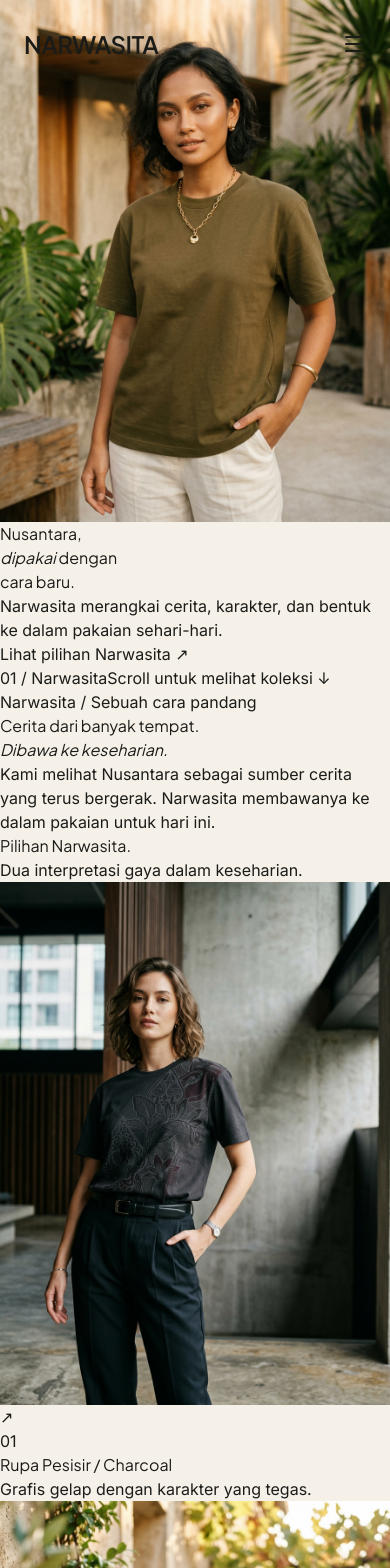
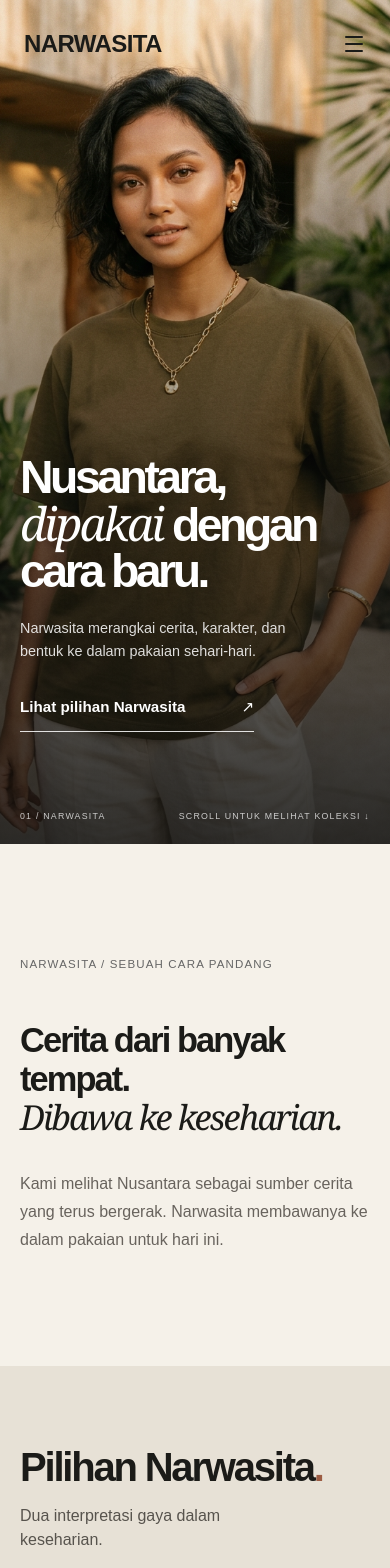
Before and after one commit to hulumzz/narwasita, a React (Vite) app: page / in a window 390 px wide. Shown: the top 1568 px of the page. Built offline with nearby package versions, Linux system fonts and the light colour scheme.

Commit message:
Implement signature responsive fashion editorial art direction

```diff
--- a/src/index.css
+++ b/src/index.css
@@ -1,27 +1,116 @@
 @import "tailwindcss";
-
+@import url('https://fonts.googleapis.com/css2?family=DM+Sans:wght@400;500;600;700&family=Manrope:wght@400;500;600;700;800&display=swap');
 @theme {
-  --color-ink: #1B1B18;
-  --color-paper: #F5F1E9;
-  --color-canvas: #E9E3D9;
-  --color-stone: #A7A096;
-  --color-copper: #9C5C43;
-  --color-moss: #344239;
-  --color-white: #FFFFFF;
-
-  --font-display: "Plus Jakarta Sans", sans-serif;
-  --font-body: "Inter", sans-serif;
+ --color-ink:#1b1b18; --color-paper:#f5f1e9; --color-canvas:#e9e3d9; --color-stone:#77746e; --color-copper:#9c5c43; --color-moss:#344239; --color-white:#fff;
+ --font-display:"Manrope",sans-serif; --font-body:"DM Sans",sans-serif;
 }
-
-@layer base {
-  body {
-    background-color: var(--color-paper);
-    color: var(--color-ink);
-    font-family: var(--font-body);
-    -webkit-font-smoothing: antialiased;
-  }
-
-  h1, h2, h3, h4, h5, h6 {
-    font-family: var(--font-display);
-  }
+:root{font-family:var(--font-body);color:var(--color-ink);background:var(--color-paper);font-synthesis:none}
+*,*::before,*::after{box-sizing:border-box}
+html{scroll-behavior:smooth;scroll-padding-top:90px}
+body{margin:0;min-width:320px;overflow-x:clip;-webkit-font-smoothing:antialiased}
+main{overflow-x:clip}
+img{display:block;max-width:100%}
+a{color:inherit;text-decoration:none}
+a:focus-visible,button:focus-visible{outline:2px solid var(--color-copper);outline-offset:5px}
+h1,h2,h3{font-family:var(--font-display);letter-spacing:-.055em}
+em{font-weight:500;font-style:normal}
+.campaign-hero{position:relative;height:100svh;min-height:600px;background:#393830;color:white;overflow:hidden;isolation:isolate}
+.campaign-hero__image,.campaign-hero__image picture,.campaign-hero__image img,.campaign-hero__veil{position:absolute;inset:0;width:100%;height:100%}
+.campaign-hero__image img{object-fit:cover;object-position:60% 43%}
+.campaign-hero__veil{z-index:1;background:linear-gradient(90deg,rgba(16,16,15,.73),rgba(16,16,15,.26) 54%,rgba(16,16,15,.05)),linear-gradient(0deg,rgba(16,16,15,.34),transparent 27%)}
+.campaign-hero__inner{position:relative;z-index:2;height:100%;width:min(calc(100% - 10vw),1440px);margin:auto;display:flex;flex-direction:column;justify-content:center}
+.campaign-hero__copy{margin-top:5rem;max-width:980px}
+.campaign-hero__copy h1{font-size:clamp(3.6rem,8.4vw,9.4rem);font-weight:700;line-height:.99;margin:0 0 2.2rem;letter-spacing:-.075em;text-wrap:balance}
+.campaign-hero__copy h1 em{font-weight:400;font-style:italic;font-family:Georgia,serif;letter-spacing:-.06em}
+.campaign-hero__copy p{font-size:clamp(.95rem,1.25vw,1.15rem);line-height:1.6;max-width:370px;margin:0 0 2rem;color:rgba(255,255,255,.85)}
+.campaign-hero__link{display:inline-flex;align-items:center;gap:3.5rem;border-bottom:1px solid rgba(255,255,255,.85);padding:0 0 .75rem;font-weight:600;font-size:.95rem;transition:gap .3s}
+.campaign-hero__link:hover{gap:4.2rem}
+.campaign-hero__index{position:absolute;bottom:2rem;left:0;right:0;display:flex;justify-content:space-between;text-transform:uppercase;letter-spacing:.14em;font-size:.67rem;color:rgba(255,255,255,.75)}
+.editorial-statement{padding:clamp(6rem,15vw,14rem) 5vw;background:var(--color-paper)}
+.editorial-statement__grid{max-width:1440px;margin:auto;display:grid;grid-template-columns:2fr 9fr;gap:4vw}
+.editorial-statement__index{font-size:.72rem;letter-spacing:.1em;text-transform:uppercase;padding-top:1rem;color:#666}
+.editorial-statement__body h2{font-size:clamp(2.4rem,5.4vw,6.7rem);font-weight:600;line-height:1.12;margin:0 0 2rem;max-width:1100px}
+.editorial-statement__body h2 em,.partner-invitation em,.craft-section em,.auth-section em{font-family:Georgia,serif;font-style:italic;font-weight:400}
+.editorial-statement__body p{font-size:clamp(1rem,1.4vw,1.25rem);max-width:450px;line-height:1.75;margin-left:auto;color:#68635d}
+.looks-section{padding:6rem 5vw 11rem;background:#e7e1d6}
+.looks-section__top{max-width:1440px;margin:0 auto 4rem;display:flex;align-items:end;justify-content:space-between;gap:2rem}
+.looks-section__top h2{font-weight:650;font-size:clamp(2.5rem,5vw,6rem);line-height:1.05;margin:0}
+.looks-section__top h2 span{color:var(--color-copper)}
+.looks-section__top p{max-width:220px;color:#57534d;line-height:1.5}
+.looks-grid{max-width:1440px;margin:auto;display:grid;grid-template-columns:7fr 5fr;gap:clamp(24px,6vw,110px);align-items:start}
+.look--offset{margin-top:clamp(80px,15vw,230px)}
+.look__frame{display:block;position:relative;overflow:hidden;background:#d3ccc2}
+.look__frame img{width:100%;aspect-ratio:3/4;object-fit:cover;transition:transform .7s cubic-bezier(.2,.7,.1,1)}
+.look--offset .look__frame img{aspect-ratio:4/5}
+.look__frame:hover img{transform:scale(1.035)}
+.look__view{position:absolute;bottom:16px;right:20px;color:white;font-size:1.6rem;text-shadow:0 1px 8px #333}
+.look__caption{display:flex;justify-content:space-between;gap:1rem;padding-top:1.4rem;border-top:1px solid #918d85;margin-top:1.5rem}
+.look__caption span{font-size:.7rem;color:#706d67;letter-spacing:.12em}
+.look__caption h3{font-size:clamp(1.1rem,1.8vw,1.8rem);font-weight:600;line-height:1.2;margin:.45rem 0}
+.look__caption p{font-size:.88rem;line-height:1.6;max-width:170px;color:#635f58;margin:0}
+.craft-section{background:#292a27;color:#f2efe8;padding:clamp(6rem,10vw,11rem) 5vw}
+.craft-section__headline{max-width:1440px;margin:0 auto 4rem;display:flex;justify-content:space-between;align-items:end;gap:5vw}
+.craft-section__headline h2{font-size:clamp(3.5rem,7vw,8rem);font-weight:600;line-height:1.02;margin:0}
+.craft-section__headline p{line-height:1.7;max-width:280px;color:#c4c3bc}
+.craft-section__images{max-width:1440px;margin:auto;display:grid;grid-template-columns:1.4fr 1fr;gap:clamp(20px,4vw,64px);align-items:start}
+.craft-section__images figure{margin:0}
+.craft-section__images figure:nth-child(2){margin-top:9vw}
+.craft-section__images img{width:100%;height:auto;aspect-ratio:1.25;object-fit:cover}
+.craft-section__images figure:nth-child(2) img{aspect-ratio:4/5}
+.craft-section__images figcaption{font-size:.78rem;letter-spacing:.05em;color:#c4c3bc;margin-top:.9rem}
+.auth-section{padding:clamp(6rem,12vw,13rem) 5vw;background:var(--color-paper)}
+.auth-section>*{max-width:1440px;margin-left:auto;margin-right:auto}
+.auth-section__index{font-size:.8rem;color:#79736c}
+.auth-section h2{font-weight:600;font-size:clamp(3.5rem,8vw,9rem);line-height:1.04;margin-top:3.6rem;margin-bottom:4rem}
+.auth-section__bottom{display:flex;justify-content:flex-end;gap:5rem;align-items:end}
+.auth-section__bottom p{max-width:470px;line-height:1.75;color:#5e5a53}
+.auth-section__bottom a{white-space:nowrap;border-bottom:1px solid;padding-bottom:.6rem}
+.stores-section{padding:6rem 5vw 9rem;background:var(--color-canvas)}
+.stores-section__heading,.stores-section__links{max-width:1440px;margin:auto}
+.stores-section h2{font-size:clamp(2.5rem,5vw,6rem);margin:0}
+.stores-section__heading p{color:#625c54}
+.stores-section__links{margin-top:4rem;border-top:1px solid #b9b2a8}
+.stores-section__links a{display:flex;justify-content:space-between;align-items:center;padding:1.7rem 0;border-bottom:1px solid #b9b2a8;font-size:clamp(1.4rem,3vw,3rem);font-family:var(--font-display);transition:padding .3s}
+.stores-section__links a:hover{padding-left:1rem;padding-right:1rem}
+.partner-invitation{padding:clamp(7rem,12vw,13rem) 5vw;background:#302f2b;color:white}
+.partner-invitation__inner{max-width:1440px;margin:auto;display:flex;justify-content:space-between;gap:4rem;align-items:end}
+.partner-invitation h2{font-size:clamp(3rem,7vw,8rem);font-weight:600;line-height:1.06;margin:0}
+.partner-invitation p{max-width:300px;color:#c8c3bd;line-height:1.6}
+.partner-invitation a{display:inline-block;border-bottom:1px solid white;padding-bottom:.7rem;margin-top:1rem}
+@media(max-width:767px){
+ .campaign-hero{min-height:650px;max-height:1000px}
+ .campaign-hero__image img{object-position:59% center}
+ .campaign-hero__veil{background:linear-gradient(0deg,rgba(13,13,12,.83) 0%,rgba(13,13,12,.48) 43%,rgba(13,13,12,.04) 78%)}
+ .campaign-hero__inner{width:calc(100% - 40px);justify-content:end;padding-bottom:7rem}
+ .campaign-hero__copy{margin:0}
+ .campaign-hero__copy h1{font-size:clamp(2.9rem,10.8vw,5rem);margin-bottom:1.4rem}
+ .campaign-hero__copy p{font-size:.9rem;max-width:310px}
+ .campaign-hero__index{bottom:1.3rem;font-size:.55rem}
+ .editorial-statement{padding:6rem 20px 7rem}
+ .editorial-statement__grid{display:block}
+ .editorial-statement__index{display:block;margin-bottom:3rem}
+ .editorial-statement__body h2{font-size:clamp(2.15rem,8.6vw,3.8rem)}
+ .editorial-statement__body p{margin-left:0}
+ .looks-section{padding:5rem 20px 7rem}
+ .looks-section__top{display:block;margin-bottom:3rem}
+ .looks-section__top p{margin-top:1rem}
+ .looks-grid{display:block}
+ .look--offset{margin-top:4.5rem;margin-left:14%}
+ .look__caption{display:block}
+ .look__caption p{max-width:100%;margin-top:.5rem}
+ .craft-section{padding:6rem 20px}
+ .craft-section__headline{display:block}
+ .craft-section__headline h2{font-size:clamp(3.25rem,12vw,5rem)}
+ .craft-section__headline p{margin-top:1.5rem}
+ .craft-section__images{gap:12px}
+ .craft-section__images figure:nth-child(2){margin-top:4rem}
+ .auth-section{padding:7rem 20px}
+ .auth-section h2{font-size:clamp(2.8rem,11vw,5rem);margin-top:2rem;margin-bottom:2rem}
+ .auth-section__bottom{display:block}
+ .stores-section{padding:5rem 20px}
+ .partner-invitation{padding:6rem 20px}
+ .partner-invitation__inner{display:block}
+ .partner-invitation h2{font-size:clamp(3rem,11vw,5rem)}
+ .partner-invitation__inner>div:last-child{margin-top:3rem}
 }
+@media(prefers-reduced-motion:reduce){html{scroll-behavior:auto}*,*:before,*:after{animation-duration:.01ms!important;transition-duration:.01ms!important}}
```
